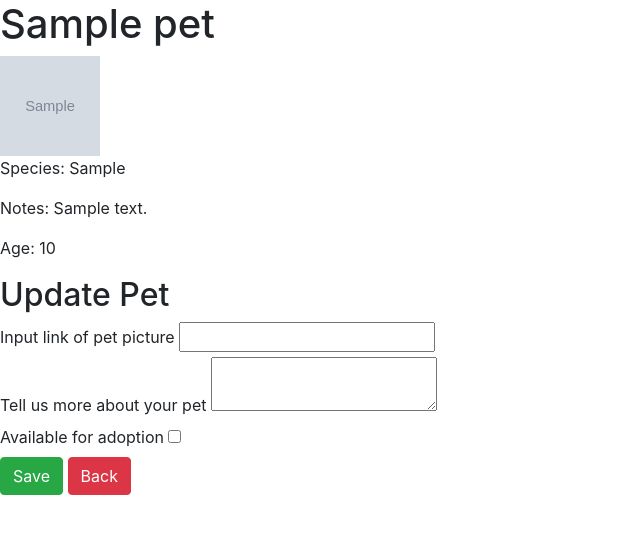
After one commit to rgseltz/adopt_pet, a Flask app: page /1 in a window 1280 px wide. The commit adds this page. Shown: the top 534 px of the page, without its empty margins (0-640 px from the left). Run offline with Flask 2, Linux system fonts and the light colour scheme; tables that the repository leaves empty hold one stand-in row (values such as "Sample post"); grey boxes marked "Sample" are stand-in pictures.

Commit message:
added a new detail page with update form and two new routes one to get the page and one to submit the changes to the db

```diff
--- a/app.py
+++ b/app.py
@@ -1,6 +1,6 @@
 from flask import Flask, render_template, redirect, request, flash, session
 from flask_debugtoolbar import DebugToolbarExtension
-from forms import NewPetForm
+from forms import NewPetForm, UpdatePetForm
 from models import db, connect_db, Pet
 
 app = Flask(__name__)
@@ -35,3 +35,23 @@ def add_pet_form():
         return redirect('/')
     else:
         return render_template('new-pet-form.html', form=form)
+
+@app.route('/<int:pet_id>', methods=["GET"])
+def show_pet(pet_id):
+    pet = Pet.query.get_or_404(pet_id)
+    form = UpdatePetForm()
+    return render_template('pet-detail.html', pet=pet, form=form)
+
+@app.route('/<int:pet_id>', methods=["POST"])
+def update_pet(pet_id):
+    pet = Pet.query.get_or_404(pet_id)
+    form = UpdatePetForm()
+    if form.validate_on_submit:
+        pet.photo_url = form.photo_url.data
+        pet.notes = form.notes.data
+        pet.available = form.available.data
+        db.session.add(pet)
+        db.session.commit()
+        return redirect(f'/')
+    else:
+        return render_template('pet-detail.html', pet=pet)
--- a/forms.py
+++ b/forms.py
@@ -8,3 +8,8 @@
     photo_url = StringField("Input link of pet picture")
     age = IntegerField("Age (in years)")
     notes = TextAreaField("Tell us more about your pet")
+
+class UpdatePetForm(FlaskForm):
+    photo_url = StringField("Input link of pet picture")
+    notes = TextAreaField("Tell us more about your pet")
+    available = BooleanField("Available for adoption")
--- a/templates/home.html
+++ b/templates/home.html
@@ -17,7 +17,7 @@
     {% for pet in pets %}
     <tbody>
 
-        <td>{{pet.name}}</td>
+        <td><a href="/{{pet.id}}">{{pet.name}}</a></td>
         <td>{{pet.species}}</td>
         <td>{{pet.age}}</td>
         <td>{{pet.notes}}</td>
@@ -26,7 +26,7 @@
             {% else %}
             <td>{{Unavailable}}</td>
             {% endif %}
-        <td>{{pet.photo_url}}</td>
+        <td><img src="{{pet.photo_url}}" width="100" height="100" alt=" "></td>
     </tbody>
     {% endfor %}
 </table>
--- a/templates/new-pet-form.html
+++ b/templates/new-pet-form.html
@@ -12,6 +12,6 @@
     </div>
     {% endfor %}
     <button class = "btn btn-success">Add Pet</button>
-    <button class = "btn btn-danger">Back</button>
+    <a href="/" class = "btn btn-danger">Back</a>
 </form>
 {% endblock %}
--- /dev/null
+++ b/templates/pet-detail.html
@@ -0,0 +1,30 @@
+{% extends 'base.html' %}
+{% block title %}Pet Details{% endblock %}
+
+{% block content %}
+<h1>{{pet.name}}</h1>
+<div>
+    {% if pet.photo_url %}
+    <img src="{{pet.photo_url}}" width="100" height="100" alt="No Image">
+    {% endif %}
+</div>
+<div>
+    <p>Species: {{pet.species}}</p>
+    <p>Notes: {{pet.notes}}</p>
+    <p>Age: {{pet.age}}</p>
+</div>
+
+
+<h2>Update Pet</h2>
+<form method="POST">
+    {{form.hidden_tag()}}
+    {% for field in form if field.widget.input_type != 'hidden' %}
+    <div>
+    {{field.label}}
+    {{field}}
+    </div>
+    {% endfor %}
+    <button class = "btn btn-success">Save</button>
+    <a href="/" class = "btn btn-danger">Back</a>
+</form>
+{% endblock %}
```
